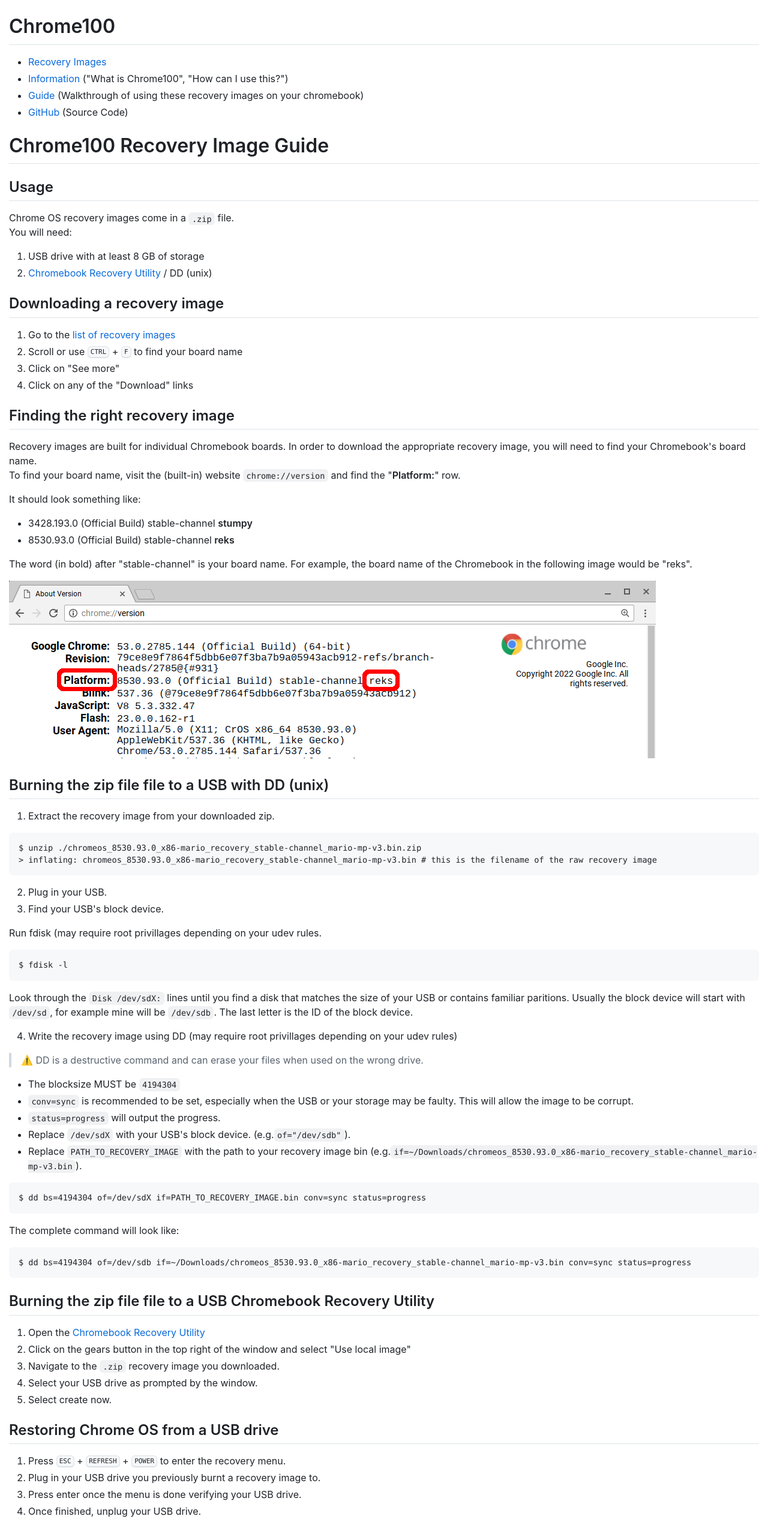
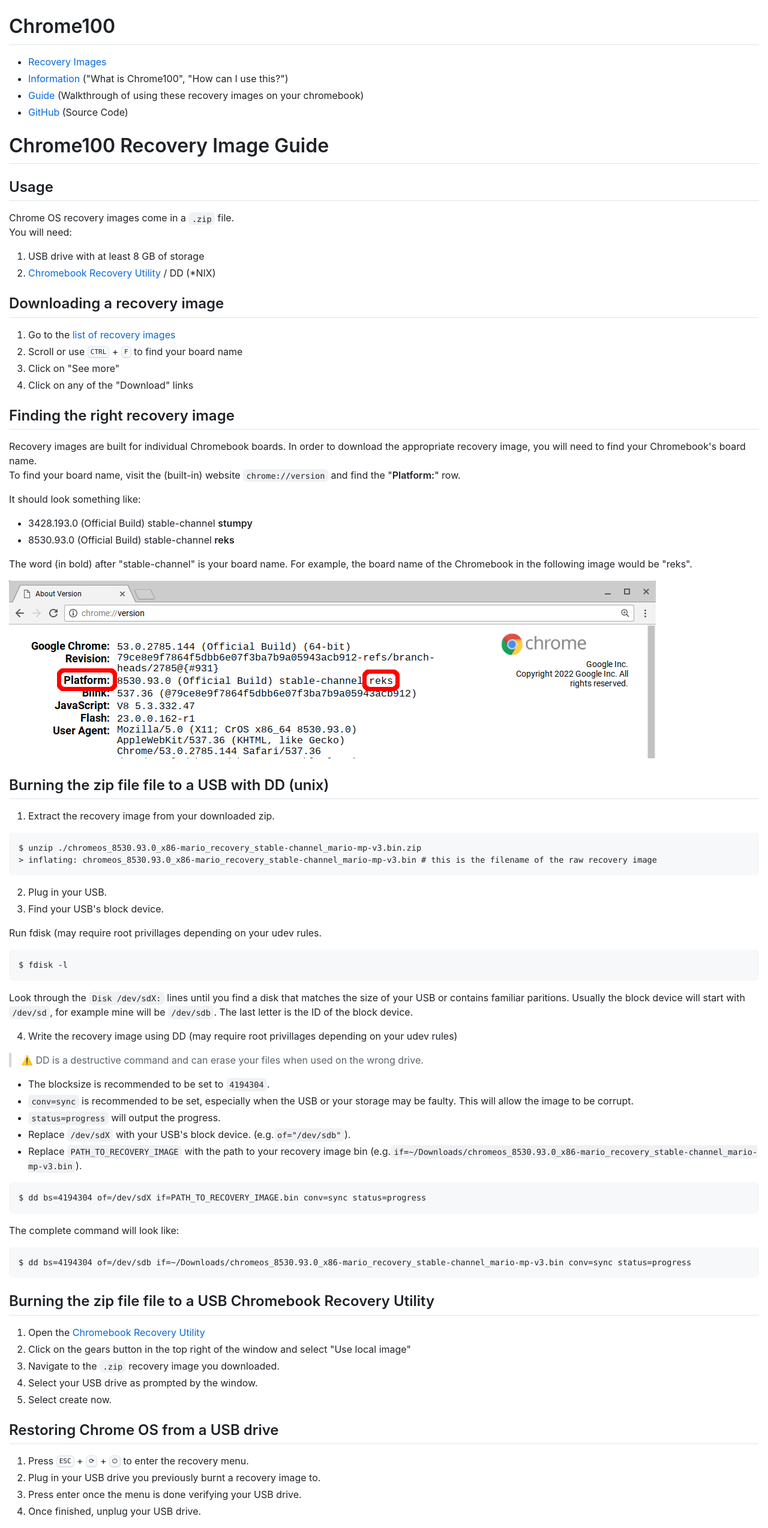
Before and after one commit to e9x/chrome100, a Next.js app: page /guide in a window 1280 px wide. Shown: the whole page at 60% size. Built offline with nearby package versions, Linux system fonts and the light colour scheme.

Commit message:
small updates to guide.tsx
A few small changes, to fix incorrect/misleading info, and some minor clarity. Comments are in the commit

```diff
--- a/src/pages/guide.tsx
+++ b/src/pages/guide.tsx
@@ -19,7 +19,7 @@
           <a href="https://chrome.google.com/webstore/detail/chromebook-recovery-utili/pocpnlppkickgojjlmhdmidojbmbodfm">
             Chromebook Recovery Utility
           </a>{" "}
-          / DD (unix)
+          / DD (*NIX)
         </li>
       </ol>
       <h2>Downloading a recovery image</h2>
@@ -102,7 +102,7 @@
       </blockquote>
       <ul>
         <li>
-          The blocksize MUST be <code>4194304</code>
+          The blocksize is recommended to be set to <code>4194304</code>.
         </li>
         <li>
           <code>conv=sync</code> is recommended to be set, especially when the
@@ -156,7 +156,7 @@
       <h2>Restoring Chrome OS from a USB drive</h2>
       <ol>
         <li>
-          Press <kbd>ESC</kbd> + <kbd>REFRESH</kbd> + <kbd>POWER</kbd> to enter
+          Press <kbd>ESC</kbd> + <kbd>⟳</kbd> + <kbd>⏻</kbd> to enter
           the recovery menu.
         </li>
         <li>
```
